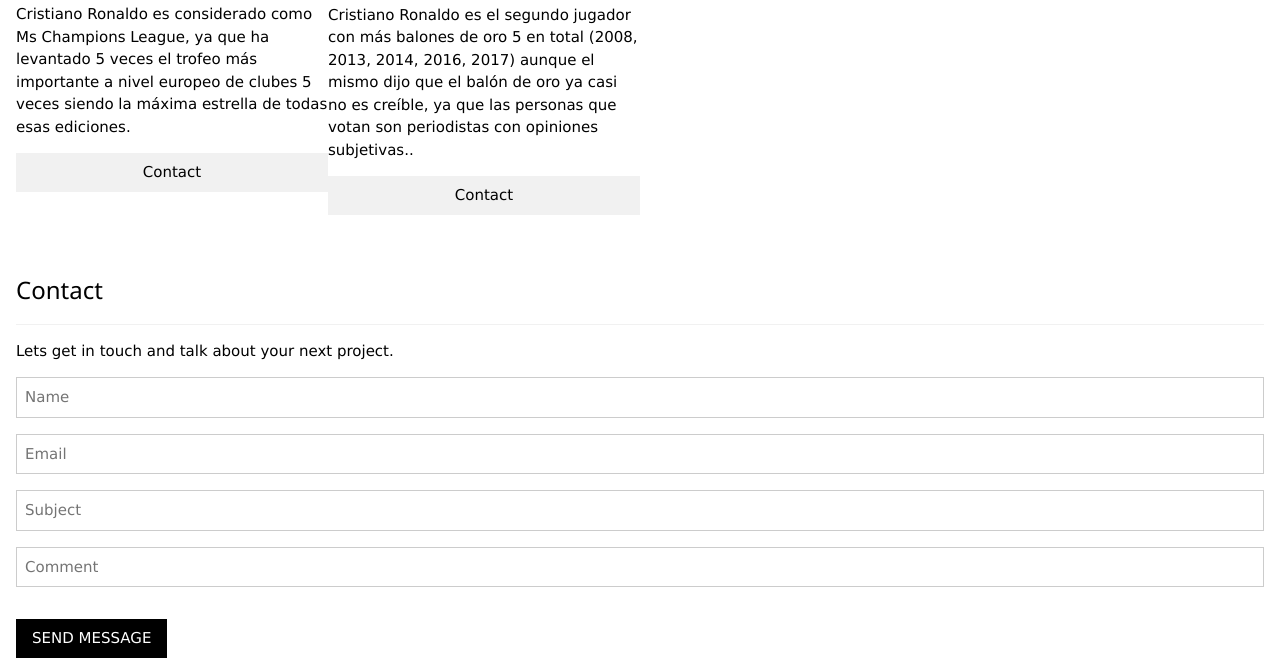
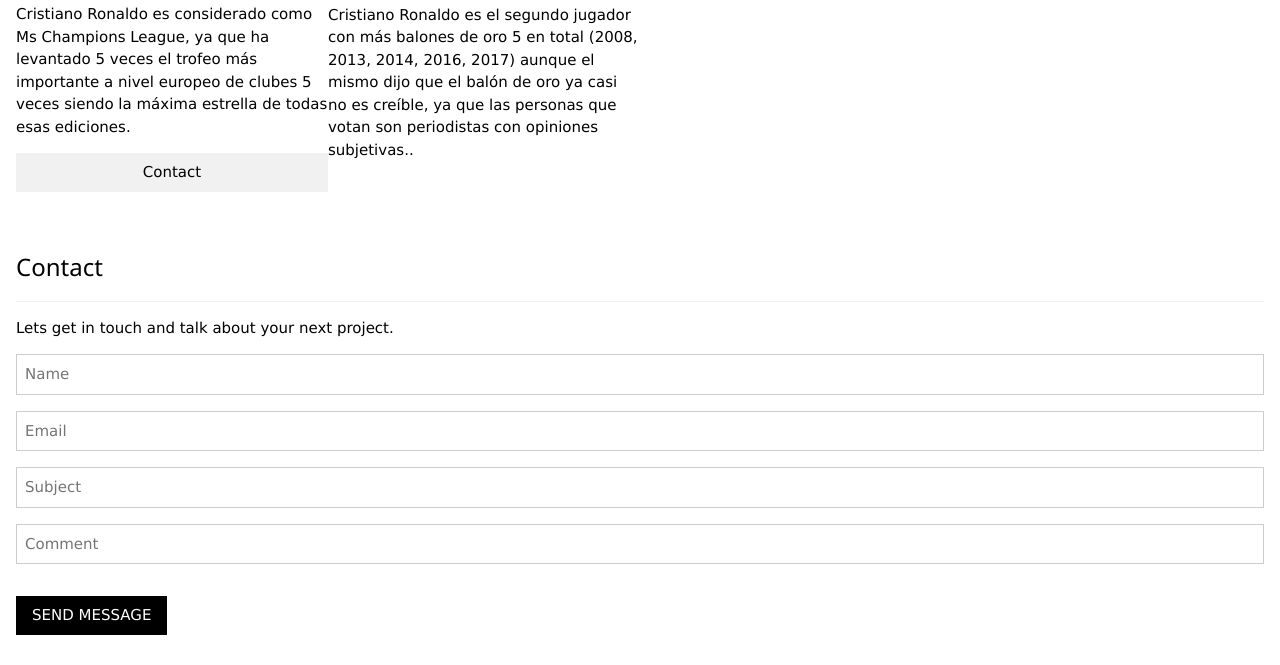
Before and after one commit to JoseMaristas/JoseMaristas, a plain HTML site: page ejerciciosconplantillas/ejercicio4.html in a window 1280 px wide. Shown: the part 1231-1896 px from the top of the page. Drawn offline with nearby package versions, Linux system fonts and the light colour scheme; files whose address does not match are found by name.

Commit message:
Remove contact button from ejercicio4.html

```diff
--- a/ejerciciosconplantillas/ejercicio4.html
+++ b/ejerciciosconplantillas/ejercicio4.html
@@ -128,7 +128,7 @@
       <p>Cristiano Ronaldo es el segundo jugador con más balones de oro 5 en total (2008, 2013, 2014, 2016, 2017)
         aunque el mismo dijo que el balón de oro ya casi no es creíble, ya que las personas que votan son
         periodistas con opiniones subjetivas..</p>
-      <p><button class="w3-button w3-light-grey w3-block">Contact</button></p>
+
     </div>
     <div class="w3-col l3 m6 w3-margin-bottom">
       <img src="/w3images/team3.jpg" alt="Mike" style="width:100%">
```
